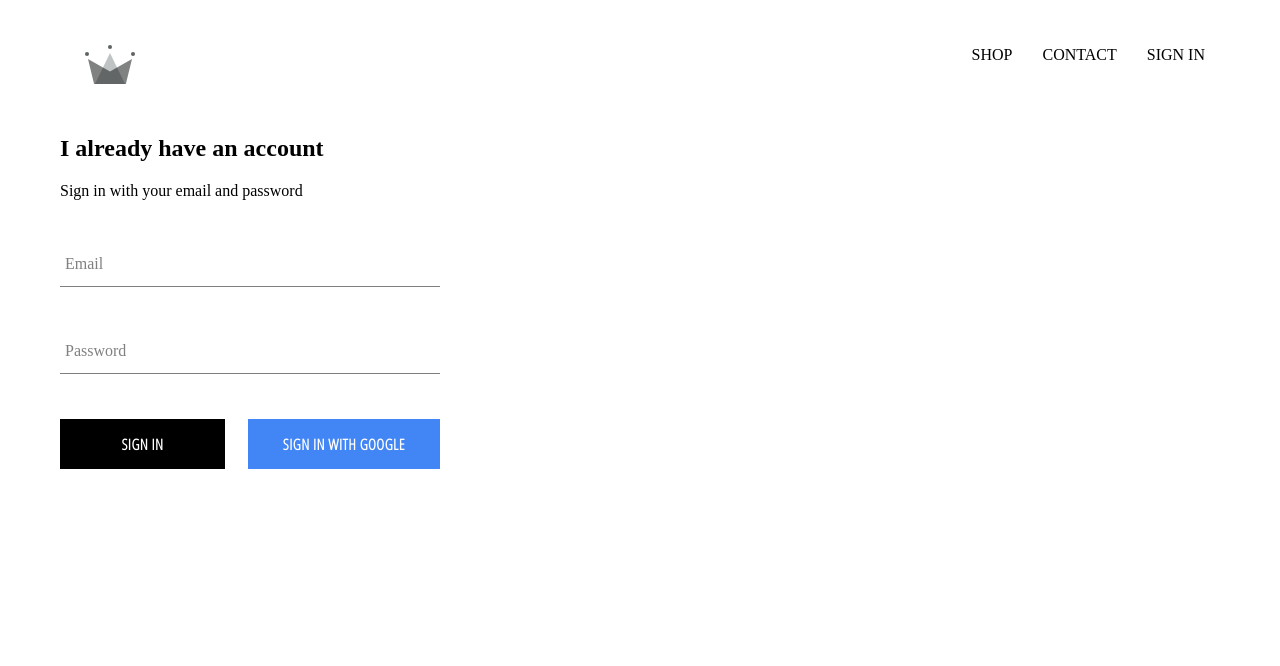
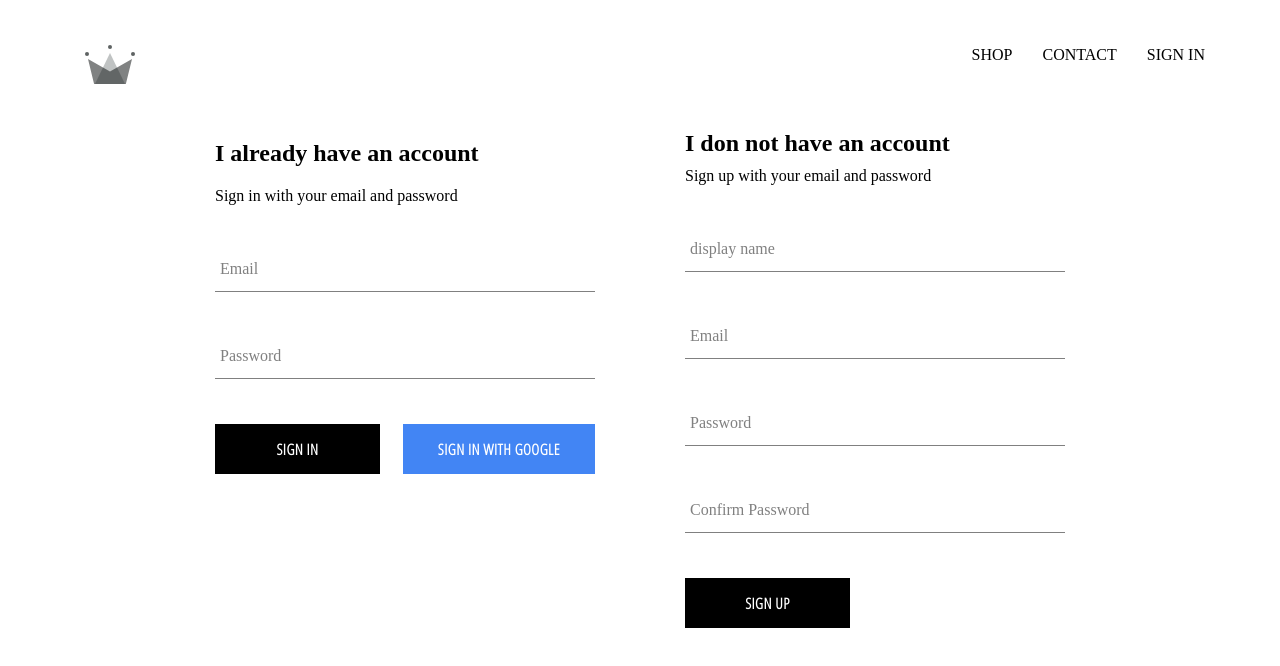
Before and after one commit to xinyueyang/crwn-clothing, a React (Create React App) app: page /signin in a window 1280 px wide. Shown: the top 666 px of the page. Built offline with nearby package versions, Linux system fonts and the light colour scheme; no server answers.

Commit message:
Add Sign-up conponent for Firestore account creation and authentication

```diff
--- /dev/null
+++ b/src/components/sign-up/sign-up.component.jsx
@@ -0,0 +1,99 @@
+import React from "react";
+import FormInput from "../form-input/form-input.component";
+import CustomButton from "../custom-button/custom-button.component";
+import {auth, createUserProfileDocument} from '../../firebase/firebase.utils';
+
+import './sign-up.style.scss';
+
+class SignUp extends React.Component{
+    constructor(){
+        super();
+        this.state = {
+            displayName: '',
+            email:'',
+            password:'',
+            confirmPassword:''
+        }
+    }
+
+    handleSubmit = async event =>{
+      event.preventDefault();
+      const {displayName,email,password,confirmPassword} = this.state;
+      if (password != confirmPassword)
+        {
+            alert("Passwords don't match!");
+            return;
+         }
+
+       try{
+           const { user }= await auth.createUserWithEmailAndPassword(email, password);
+           await createUserProfileDocument(user, {displayName});
+
+           this.setState({
+            displayName: '',
+            email:'',
+            password:'',
+            confirmPassword:''
+           });
+
+       }
+       catch (error) {
+           console.log("Error in creating new account:", error);
+       }
+    }
+
+    handleChange = event =>{
+      const {name, value } = event.target;
+      this.setState({[name]:value});
+    }
+
+    render(){
+        const {displayName,email,password,confirmPassword} = this.state;
+        return(
+            <div className='sign-up'>
+                <h2 className='title'>I don not have an account</h2>
+                <span>Sign up with your email and password</span>
+                <form className='sign-up-form' onSubmit = {this.handleSubmit}>
+                   <FormInput
+                     type='text'
+                     name='displayName'
+                     value={displayName}
+                     onChange={this.handleChange}
+                     label='display name'
+                     required
+                   />
+                  <FormInput
+                     type='email'
+                     name='email'
+                     value={email}
+                     onChange={this.handleChange}
+                     label='Email'
+                     required
+                   />
+
+                  <FormInput
+                     type='password'
+                     name='password'
+                     value={password}
+                     onChange={this.handleChange}
+                     label='Password'
+                     required
+                   />
+                   <FormInput
+                     type='password'
+                     name='confirmPassword'
+                     value={confirmPassword}
+                     onChange={this.handleChange}
+                     label='Confirm Password'
+                     required
+                   />
+
+                  <CustomButton type='submit'>SIGN UP</CustomButton>
+                </form>
+            </div>
+        )
+    }
+
+}
+
+export default SignUp;
--- /dev/null
+++ b/src/components/sign-up/sign-up.style.scss
@@ -0,0 +1,9 @@
+.sign-up{
+    display: flex;
+    flex-direction: column;
+    width:380px;
+
+    .title{
+        margin: 10px 0;
+    }
+}
--- a/src/pages/signin-and-signup/signin-and-signup.component.jsx
+++ b/src/pages/signin-and-signup/signin-and-signup.component.jsx
@@ -2,10 +2,12 @@
 
 import './signin-and-signup.style.scss';
 import SignIn from "../../components/sign-in/sign-in.component";
+import SignUp from "../../components/sign-up/sign-up.component";
 
 const SigninAndSignupPage = () =>(
     <div className='sign-in-and-sign-up'>
         <SignIn></SignIn>
+        <SignUp></SignUp>
     </div>
 )
 
--- a/src/pages/signin-and-signup/signin-and-signup.style.scss
+++ b/src/pages/signin-and-signup/signin-and-signup.style.scss
@@ -0,0 +1,6 @@
+.sign-in-and-sign-up{
+    width:850px;
+    display:flex;
+    justify-content:space-between;
+    margin:30px auto;
+}
```
